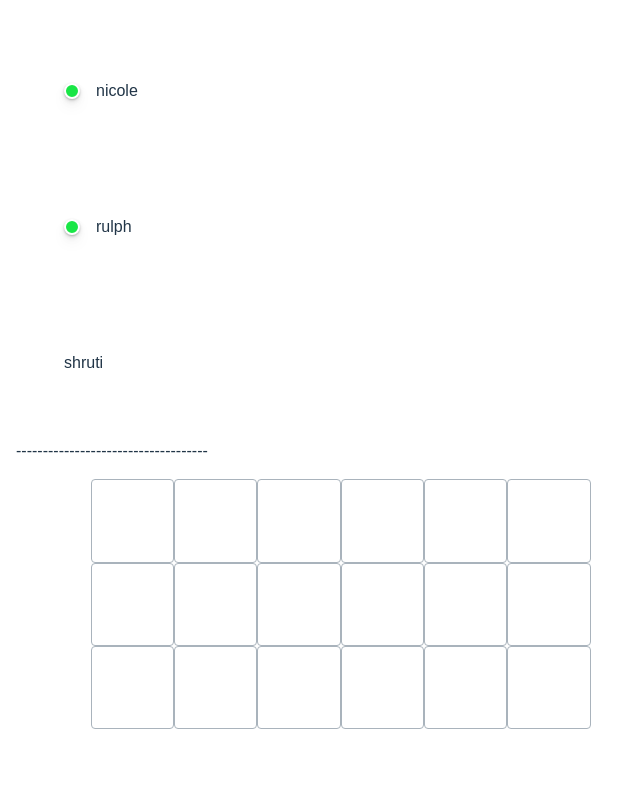
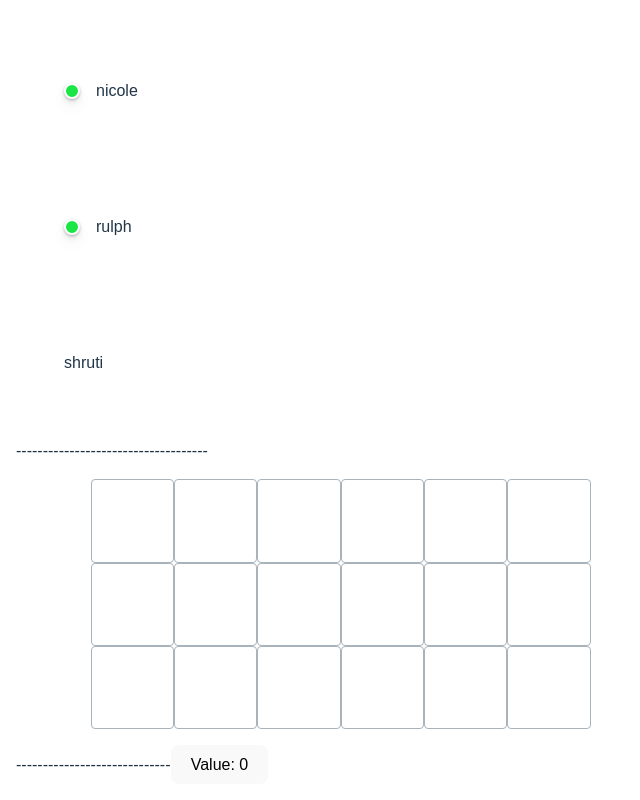
Before and after one commit to ap23hp/code-daily, a React (Vite) app in the folder react/react-components/: page / in a window 1280 px wide. Shown: the part 2203-3003 px from the top of the page, without its empty margins (0-640 px from the left). Before the commit the page ends 2964 px from the top, so only its background shows below. Built offline with nearby package versions, Linux system fonts and the light colour scheme; a web font is replaced by a local one.

Commit message:
state chnages in react

```diff
--- a/react/react-components/src/App.jsx
+++ b/react/react-components/src/App.jsx
@@ -6,6 +6,7 @@
 import Avatar from "./Avatar";
 import FriendList from "./FriendList";
 import Grid from "./Grid";
+import Counter from "./Counter";
 const cartItems= [
   {
     id: 'hk123',
@@ -147,6 +148,10 @@
       numRows={3}
       numCols={6}
     />
+
+    -----------------------------
+
+    <Counter />
     </>
   );
 }
--- a/react/react-components/src/Avatar.jsx
+++ b/react/react-components/src/Avatar.jsx
@@ -15,7 +15,7 @@
          display: 'block',
   width: '100%',
   borderRadius: '1000px',
-  transition: `transform 500ms`,
+  // transition: `transform 500ms`,
    transform: `rotate(-25deg)`,
   transition: `transform 250ms`
       }}
--- /dev/null
+++ b/react/react-components/src/Counter.jsx
@@ -0,0 +1,13 @@
+import { useState } from "react";
+export default function Counter() {
+  const [count, setCount] = useState(0);
+
+  return (
+    <button onClick={() =>{ setCount(count + 1);
+      console.log(count)
+    }
+    }>
+      Value: {count}
+    </button>
+  );
+}
```
Also changed, not shown: 1 other file (tests, documents, lock files or other folders).
